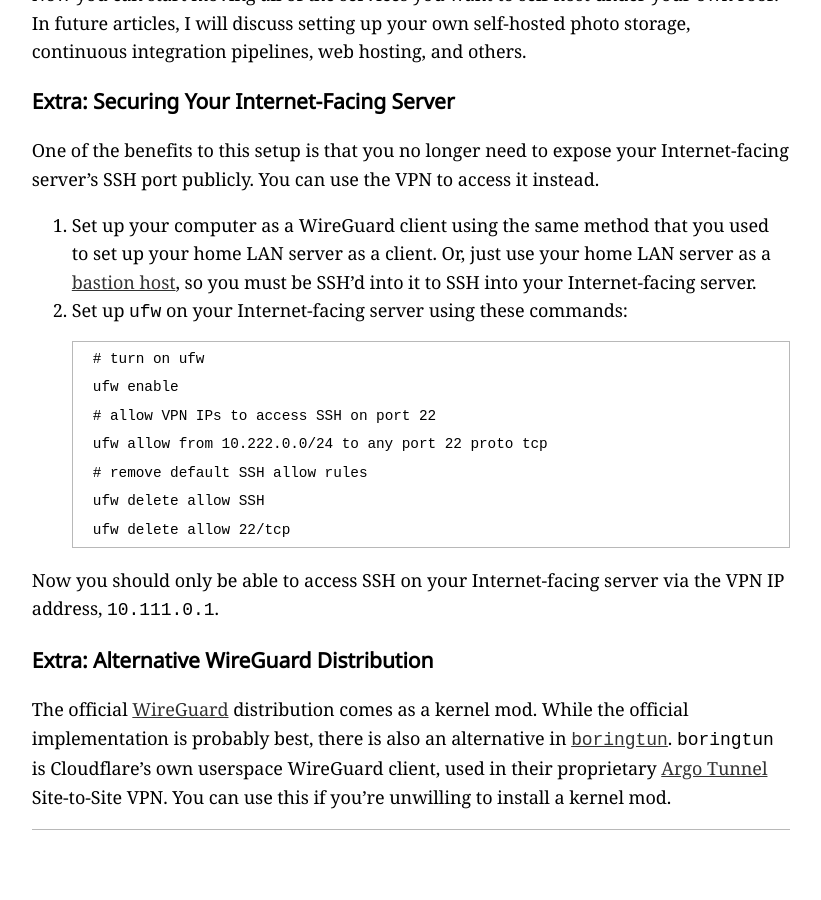
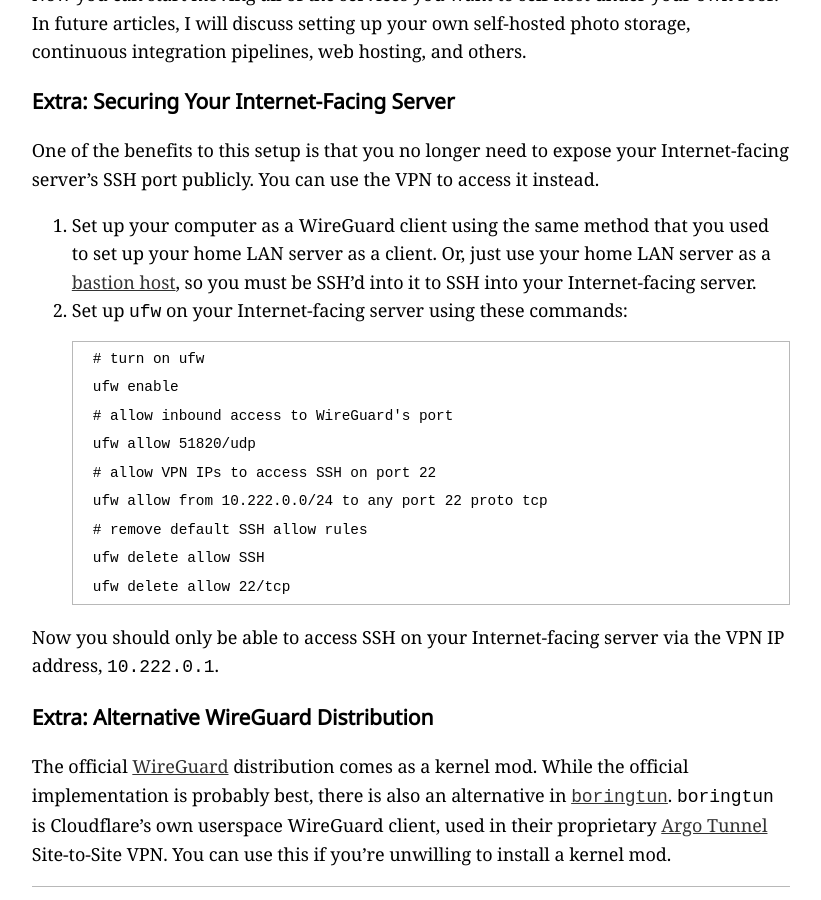
Before and after one commit to flotwig/site, a Jekyll site: the page built from _posts/2019-11-02-site-to-site-wireguard-vpn.md, in a window 1280 px wide and 900 px high, scrolled down 5675 px. Shown: the whole window, without its empty margins (229-1050 px from the left). Built offline with Jekyll 4.4.1, drawn with Linux system fonts in a browser that asks for light colours; comment, search, counter and statistics services are not loaded; before the commit the page ends 6518 px from its top, so only the background shows below that.

Commit message:
fix typo

````diff
--- a/_posts/2019-11-02-site-to-site-wireguard-vpn.md
+++ b/_posts/2019-11-02-site-to-site-wireguard-vpn.md
@@ -163,6 +163,8 @@
   ```shell
   # turn on ufw
   ufw enable
+  # allow inbound access to WireGuard's port
+  ufw allow 51820/udp
   # allow VPN IPs to access SSH on port 22
   ufw allow from 10.222.0.0/24 to any port 22 proto tcp
   # remove default SSH allow rules
@@ -170,7 +172,7 @@
   ufw delete allow 22/tcp
   ```
 
-Now you should only be able to access SSH on your Internet-facing server via the VPN IP address, `10.111.0.1`.
+Now you should only be able to access SSH on your Internet-facing server via the VPN IP address, `10.222.0.1`.
 
 ### Extra: Alternative WireGuard Distribution
 
````
